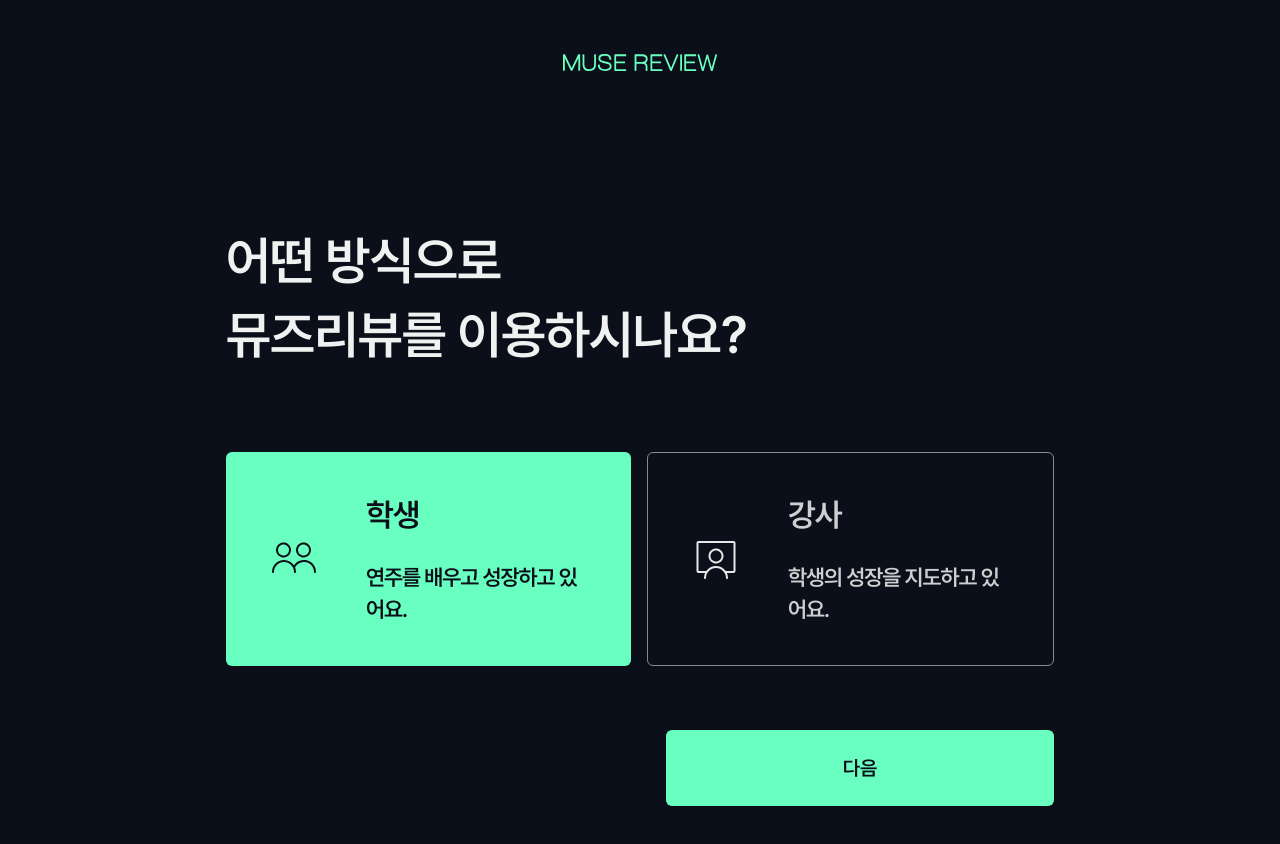
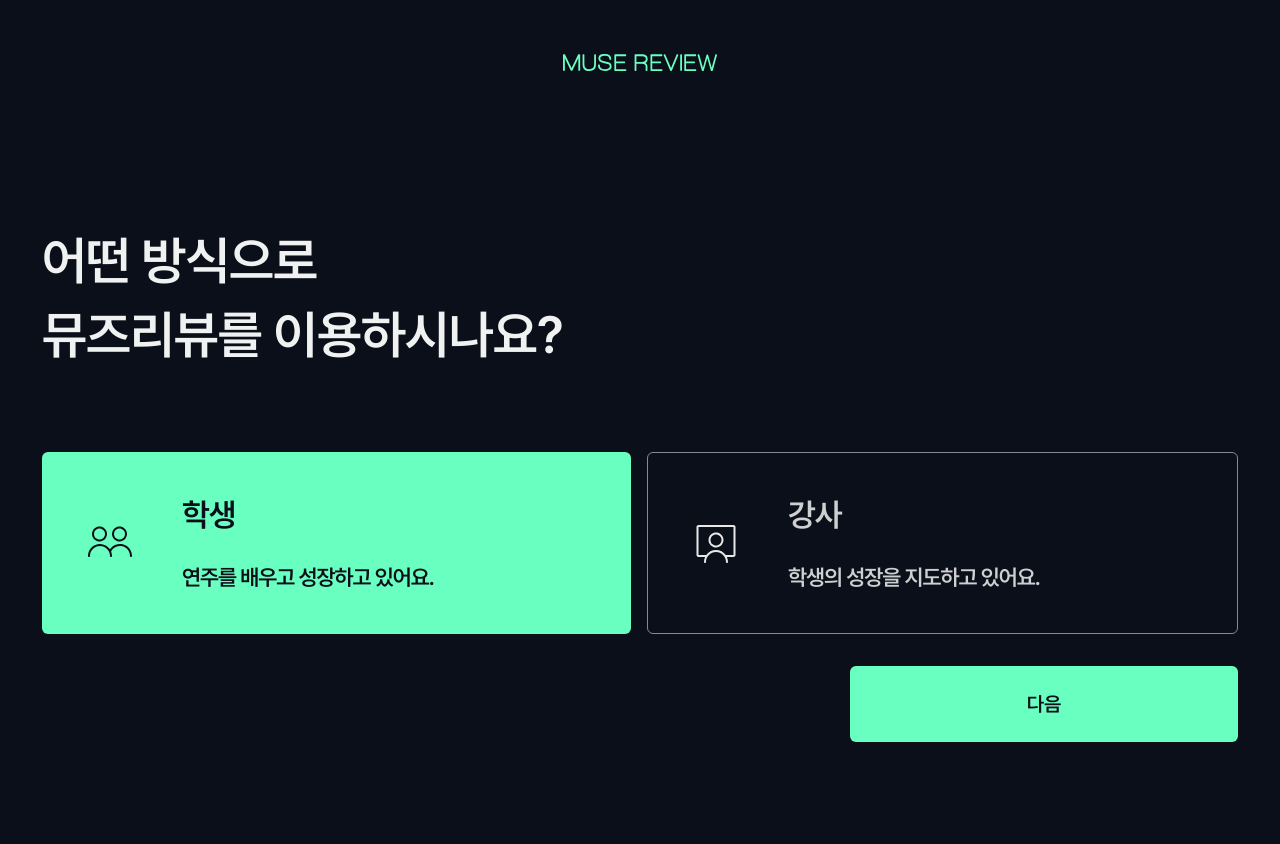
Before and after one commit to Musereview/FE, a React (Vite) app: page /onboarding/role in a window 1280 px wide. Shown: the top 844 px of the page. After the commit the page ends 800 px from the top, so only its background shows below. Built offline with nearby package versions, Linux system fonts and the light colour scheme.

Commit message:
style: 약관 및 역할 선택 페이지 다음 버튼 정렬 (#6)

```diff
--- a/src/pages/onboarding/RoleSelectPage.tsx
+++ b/src/pages/onboarding/RoleSelectPage.tsx
@@ -24,14 +24,14 @@ function RoleSelectPage() {
   const handleNext = () => navigate(`/onboarding/${role}/profile`);
 
   return (
-    <div className="flex min-h-screen flex-col bg-gray-950 px-[202px]">
+    <div className="relative flex min-h-screen flex-col bg-gray-950 px-6">
       {/* 상단 로고 */}
       <header className="flex h-[124px] shrink-0 items-center justify-center px-2.5 py-1">
         <LogoTypo className="text-primary-400 h-[29px] w-[174px]" aria-label="MUSE REVIEW" />
       </header>
 
       {/* 본문 */}
-      <main className="mx-auto flex w-full max-w-[1600px] flex-1 flex-col px-6 pb-12">
+      <main className="mx-auto flex w-full max-w-[1196px] flex-1 flex-col pb-[160px]">
         <h1 className="heading-large mt-[100px] text-gray-200">
           어떤 방식으로
           <br />
@@ -48,7 +48,7 @@ function RoleSelectPage() {
                 type="button"
                 onClick={() => setRole(key)}
                 aria-pressed={selected}
-                className={`flex flex-1 items-center gap-11 rounded-md p-10 text-left transition-colors ${
+                className={`flex min-h-[164px] flex-1 items-center gap-11 rounded-md p-10 text-left transition-colors ${
                   selected ? 'bg-primary-400 text-gray-950' : 'border-[0.5px] border-gray-600 text-gray-400'
                 }`}>
                 <Icon className={`size-14 shrink-0 ${selected ? 'text-gray-950' : 'text-gray-300'}`} />
@@ -60,17 +60,17 @@ function RoleSelectPage() {
             );
           })}
         </div>
+      </main>
 
       {/* 다음 버튼 */}
-        <div className="mt-auto flex justify-end pt-16">
+      <div className="absolute inset-x-6 bottom-[58px] mx-auto flex w-auto max-w-[1196px] justify-end">
         <button
           type="button"
           onClick={handleNext}
-            className="button-large1 bg-primary-400 h-[76px] w-[388px] rounded-md text-gray-950">
+          className="button-large1 bg-primary-400 flex h-[76px] w-full max-w-[388px] items-center justify-center rounded-md text-gray-950">
           다음
         </button>
       </div>
-      </main>
     </div>
   );
 }
--- a/src/pages/onboarding/TermPage.tsx
+++ b/src/pages/onboarding/TermPage.tsx
@@ -46,8 +46,8 @@ function TermPage() {
 
   return (
     <div className="relative flex min-h-screen flex-col bg-gray-950 px-6">
-      {/* 본문 (세로 중앙 정렬) */}
-      <div className="flex flex-1 items-center justify-center">
+      {/* 본문 */}
+      <div className="flex flex-1 items-center justify-center pb-[120px]">
         <div className="flex w-full max-w-[618px] flex-col items-start gap-[110px]">
           {/* 로고 */}
           <LogoTypo className="text-primary-400 h-auto w-full" aria-label="MUSE REVIEW" />
@@ -81,14 +81,16 @@ function TermPage() {
         </div>
       </div>
 
-      {/* 전체 동의 시에만 노출되는 다음 버튼 (디자인 좌표: left calc(62.5%-30px), 하단) */}
+      {/* 다음 버튼 */}
       {allChecked && (
-        <button
-          type="button"
-          onClick={() => navigate('/onboarding/role')}
-          className="button-large1 bg-primary-400 absolute right-[362px] bottom-[58px] flex h-[76px] w-[388px] items-center justify-center rounded-md text-gray-950">
-          다음
-        </button>
+        <div className="absolute inset-x-6 bottom-[58px] mx-auto flex w-auto max-w-[1196px] justify-end">
+          <button
+            type="button"
+            onClick={() => navigate('/onboarding/role')}
+            className="button-large1 bg-primary-400 flex h-[76px] w-full max-w-[388px] items-center justify-center rounded-md text-gray-950">
+            다음
+          </button>
+        </div>
       )}
     </div>
   );
```
Lines whose indentation alone changed are shown as unchanged.
